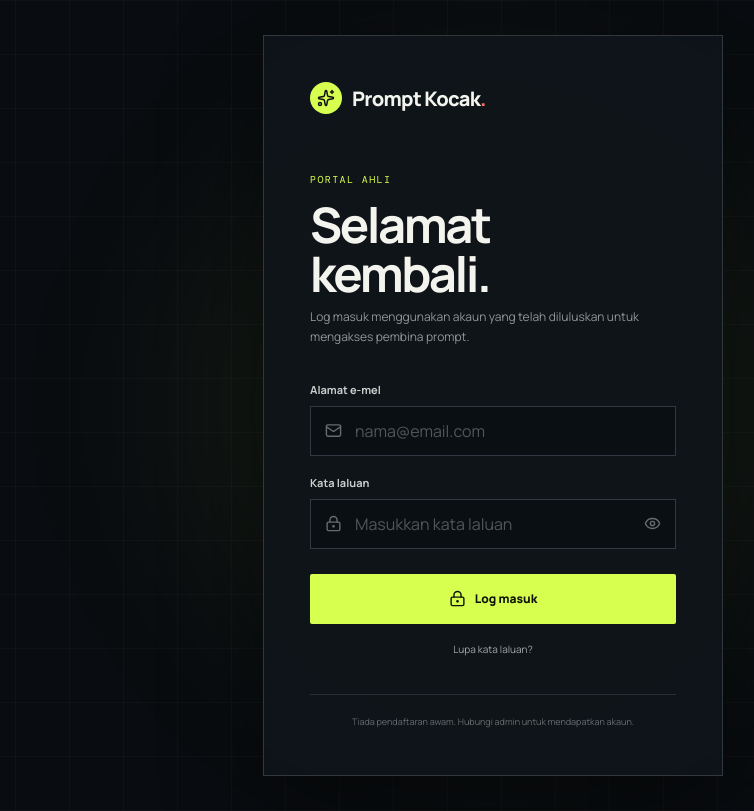
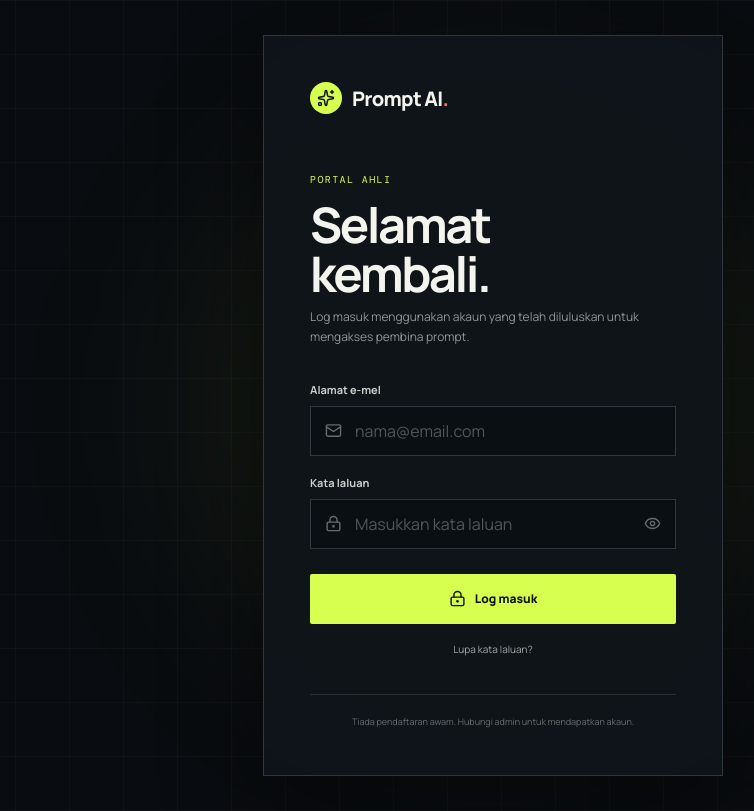
Before and after one commit to niyazucc/ai-prompt, a React (Vite) app: page / in a window 1280 px wide. Shown: the whole page, without its empty margins (147-901 px from the left). Built offline with nearby package versions, Linux system fonts and the light colour scheme; no server answers; a web font is replaced by a local one.

Commit message:
fix: Revert brand name in LoginPage component from "Prompt Kocak" back to "Prompt AI"

```diff
--- a/src/features/auth/components/LoginPage.tsx
+++ b/src/features/auth/components/LoginPage.tsx
@@ -52,7 +52,7 @@ export function LoginPage() {
       <section className="auth-card" aria-labelledby="login-title">
         <a className="brand auth-brand" href="/" aria-label="Prompt AI Convert Sale">
           <span className="brand-mark"><Sparkles size={18} /></span>
-          <span>Prompt Kocak<span className="brand-dot">.</span></span>
+          <span>Prompt AI<span className="brand-dot">.</span></span>
         </a>
         <div className="auth-heading">
           <span>Portal ahli</span>
```
